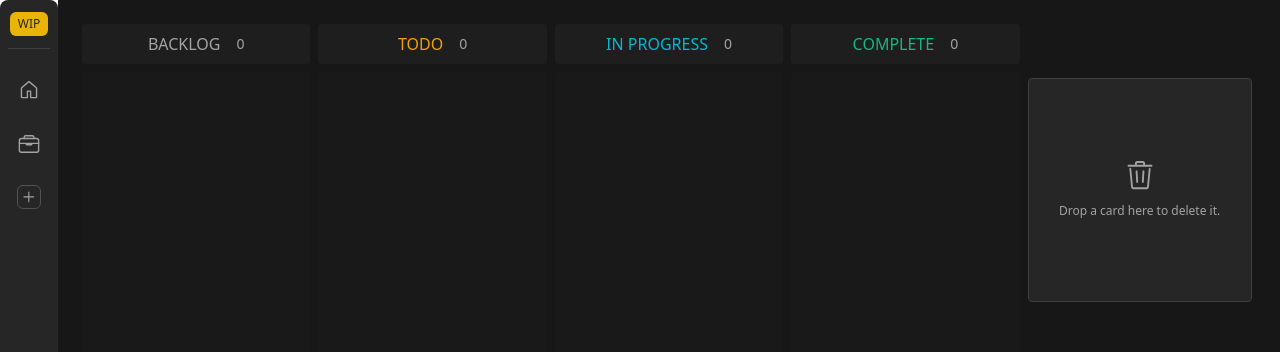
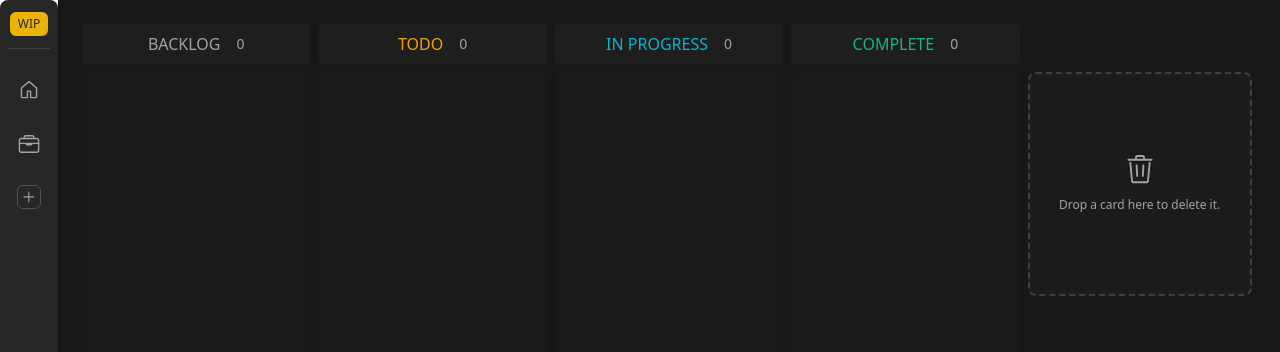
Before and after one commit to LuisNivar/my-kanban-board, a React (Vite) app: page /board/1 in a window 1280 px wide. Shown: the top 352 px of the page. Built offline with nearby package versions, Linux system fonts and the light colour scheme.

Commit message:
Change TrashCan style

```diff
--- a/src/components/TrashCan.tsx
+++ b/src/components/TrashCan.tsx
@@ -34,10 +34,10 @@ export default function TrashCan() {
       onDragOver={handleDragOver}
       onDragLeave={handleDragLeave}
       onDrop={handleDrop}
-      className={`mt-[54px] flex flex-col max-h-56 aspect-square items-center justify-center rounded border text-3xl ${
+      className={`group border-dashed  transition-all select-none mt-12 flex flex-col max-h-56 aspect-square items-center justify-center rounded-lg border-2 text-3xl ${
         active
-          ? "border-red-800 bg-red-800/20 text-red-500"
-          : "border-neutral-700 bg-neutral-800 text-neutral-400"
+          ? " border-red-800 bg-red-800/20 text-red-500 text-[40px]"
+          : "border-neutral-700 bg-neutral-800/30 text-neutral-400"
       }`}
     >
       {active ? <FireIcon /> : <TrashIcon />}
```
